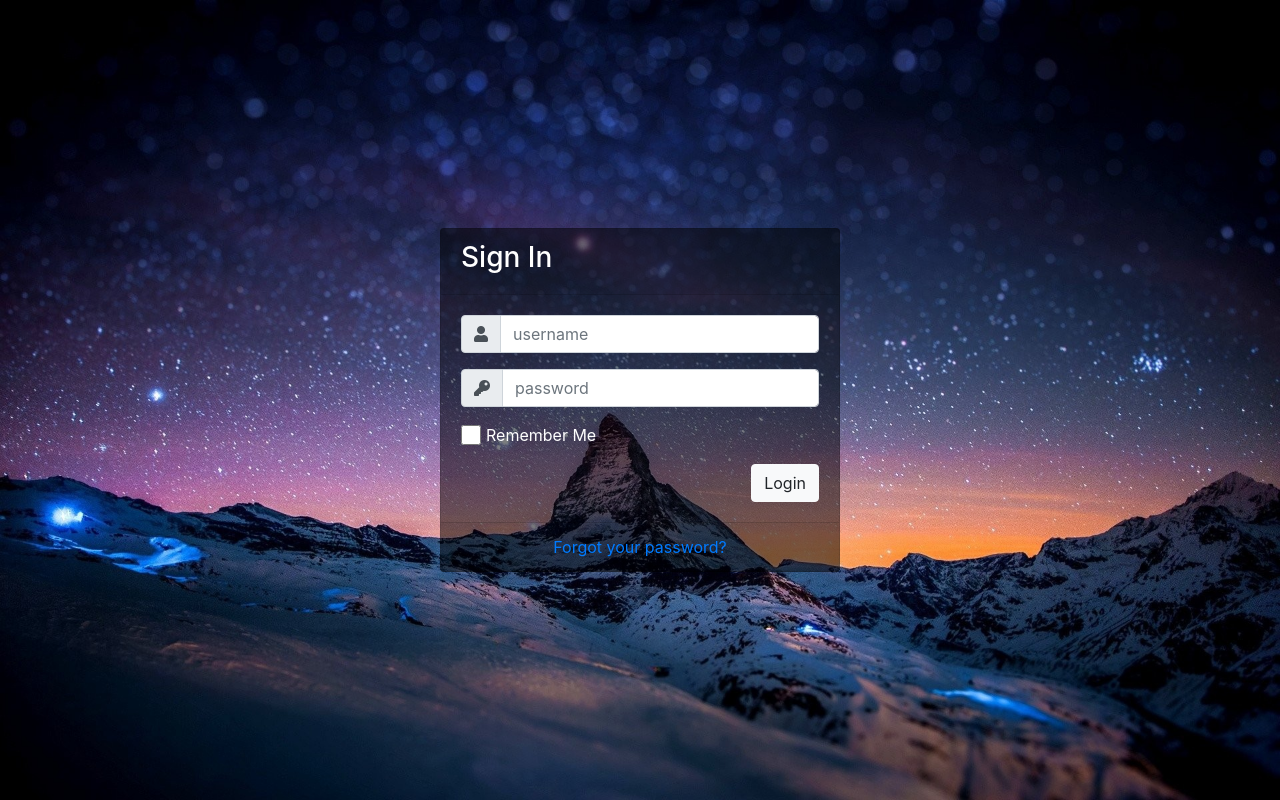
After one commit to AndyT2503/Django-product-manager, a Django app: page /accounts/login/ in a window 1280 px wide. The commit adds this page. Run offline with Django 3.2, Linux system fonts and the light colour scheme; some libraries are stand-ins or nearby versions.

Commit message:
Login User and Reset Password

```diff
--- a/Shop/forms.py
+++ b/Shop/forms.py
@@ -1,6 +1,9 @@
 from django import forms
 from .models import Product, Brand
+from django.contrib.auth.forms import AuthenticationForm
 from ckeditor.widgets import CKEditorWidget
+from django.contrib.auth import authenticate
+
 
 class ProductForm(forms.ModelForm):
     #description  = forms.CharField(widget= CKEditorWidget())
@@ -15,3 +18,23 @@ class ProductForm(forms.ModelForm):
             'brand' : forms.Select(attrs={"class": "form-control"}),
             'image' : forms.FileInput(attrs={"id": "imgInp", "name": "imgInp"})
         }
+
+
+class LoginForm(forms.Form):
+    username = forms.CharField(widget=forms.TextInput(attrs={"class": "form-control", "placeholder": "username"}) ,max_length=255, required=True)
+    password = forms.CharField(widget=forms.PasswordInput(attrs={"class": "form-control", "placeholder": "password"}), required=True)
+    remember_me = forms.BooleanField(required=False,widget= forms.CheckboxInput(attrs={"value": "Remember Me"}))
+
+    def clean(self):
+        username = self.cleaned_data.get('username')
+        password = self.cleaned_data.get('password')
+        user = authenticate(username=username, password=password)
+        if not user or not user.is_active:
+            raise forms.ValidationError("Sorry, that login was invalid. Please try again.")
+        return self.cleaned_data
+
+    def login(self, request):
+        username = self.cleaned_data.get('username')
+        password = self.cleaned_data.get('password')
+        user = authenticate(username=username, password=password)
+        return user
--- /dev/null
+++ b/Shop/templates/registration/base.html
@@ -0,0 +1,68 @@
+{% load static %}
+<!DOCTYPE html>
+<html lang="en">
+<head>
+    <meta charset="UTF-8">
+    <meta name="viewport" content="width=device-width, initial-scale=1.0">
+    <link rel="stylesheet" href="https://maxcdn.bootstrapcdn.com/bootstrap/4.0.0/css/bootstrap.min.css"
+        integrity="sha384-Gn5384xqQ1aoWXA+058RXPxPg6fy4IWvTNh0E263XmFcJlSAwiGgFAW/dAiS6JXm" crossorigin="anonymous">
+    <link rel="stylesheet" href="https://use.fontawesome.com/releases/v5.3.1/css/all.css"
+        integrity="sha384-mzrmE5qonljUremFsqc01SB46JvROS7bZs3IO2EmfFsd15uHvIt+Y8vEf7N7fWAU" crossorigin="anonymous">
+    <script src="https://www.google.com/recaptcha/api.js" async defer></script>
+
+    <style>
+        html,
+        body {
+            height: 100%;
+            background-image: url({% static 'Shop/images/logo/573249.jpg' %});
+            background-repeat: no-repeat;
+            background-size: cover;
+        }
+
+        .card {
+            height: fit-content;
+            width: 400px;
+            margin-top: auto;
+            margin-bottom: auto;
+            background-color: rgba(0, 0, 0, 0.5) !important;
+        }
+
+        .remember {
+            color: white;
+        }
+
+        .remember input {
+            width: 20px;
+            height: 20px;
+            margin-left: 15px;
+            margin-right: 5px;
+        }
+    </style>
+    <title>V-shop</title>
+</head>
+
+<body>
+    <div class="d-flex justify-content-center h-100">
+        <div class="card">
+            {% block content %}
+            {% endblock %}
+        </div>
+    </div>
+
+    <script src="https://www.google.com/recaptcha/api.js?onload=onloadCallback&render=explicit" async defer>
+    </script>
+
+
+
+    <script src="https://code.jquery.com/jquery-3.2.1.slim.min.js"
+        integrity="sha384-KJ3o2DKtIkvYIK3UENzmM7KCkRr/rE9/Qpg6aAZGJwFDMVNA/GpGFF93hXpG5KkN"
+        crossorigin="anonymous"></script>
+    <script src="https://cdnjs.cloudflare.com/ajax/libs/popper.js/1.12.9/umd/popper.min.js"
+        integrity="sha384-ApNbgh9B+Y1QKtv3Rn7W3mgPxhU9K/ScQsAP7hUibX39j7fakFPskvXusvfa0b4Q"
+        crossorigin="anonymous"></script>
+    <script src="https://maxcdn.bootstrapcdn.com/bootstrap/4.0.0/js/bootstrap.min.js"
+        integrity="sha384-JZR6Spejh4U02d8jOt6vLEHfe/JQGiRRSQQxSfFWpi1MquVdAyjUar5+76PVCmYl"
+        crossorigin="anonymous"></script>
+</body>
+
+</html>
--- /dev/null
+++ b/Shop/templates/registration/login.html
@@ -0,0 +1,47 @@
+{% extends "registration/base.html" %}
+
+{% block content %}
+<div class="card-header">
+    <h3 style="color: white;">Sign In</h3>
+</div>
+<div class="card-body">
+    <form action="" method="POST">
+        {% csrf_token %}
+        <div class="input-group form-group">
+            <div class="input-group-prepend">
+                <span class="input-group-text"><i class="fas fa-user"></i></span>
+            </div>
+            {{form.username}}
+
+        </div>
+        <div class="input-group form-group">
+            <div class="input-group-prepend">
+                <span class="input-group-text"><i class="fas fa-key"></i></span>
+            </div>
+            {{form.password}}
+
+        </div>
+
+        <div class="row align-items-center remember">
+            {{form.remember_me}} Remember Me
+        </div>
+
+        <div class="g-recaptcha" data-sitekey="6Lf2SK0ZAAAAAH_juzDhMv-lFiIqGbfYDKi_Dh-4" style="margin-top: 5px;"></div>
+        {% if form.errors %}
+        <div class="alert alert-danger alert-dismissible fade show" style="margin-top: 6px;">
+            <strong>Error!</strong> Wrong username or password.
+            <button type="button" class="close" data-dismiss="alert">&times;</button>
+        </div>
+        {% endif %}
+        <div class="form-group">
+            <input type="submit" style="margin-top: 0.75rem;" value="Login"
+                class=" btn float-right btn-light">
+        </div>
+    </form>
+</div>
+<div class="card-footer">
+    <div class="d-flex justify-content-center">
+        <a href="/password/reset">Forgot your password?</a>
+    </div>
+</div>
+{% endblock %}
--- a/Shop/urls.py
+++ b/Shop/urls.py
@@ -1,17 +1,20 @@
 from django.conf.urls import include, url
 from django.urls import path
+from django.contrib import admin
+from django.contrib.auth.decorators import login_required
+
 
 from . import views
 
 urlpatterns = [
-   url(r'^/?$', views.home),
-   url(r'^home/?$', views.home),
+   path('home/', views.home, name="home"),
    path('product/<int:id>/', views.product_detail),
    path('search/', views.search),
    path('brand/<str:name>/', views.brand_detail),
    path('product/post/', views.product_create_view),
-   path('product/update/<int:pk>/', views.product_update_view, name = "updateproduct"),
-   path('product/delete/', views.DeleteProduct.as_view(), name = "deleteproduct"),
+   path('product/update/<int:pk>/',
+         views.product_update_view, name="updateproduct"),
+   path('product/delete/', login_required(views.DeleteProduct.as_view()), name="deleteproduct"),
    path('autocomplete/', views.autocomplete, name="autocomplete"),
 
 ]
--- a/Shop/views.py
+++ b/Shop/views.py
@@ -4,13 +4,17 @@ from django.template import loader
 from django.db.models import Q
 from .models import Brand, Product
 from django.contrib import messages
-from .forms import ProductForm
+from .forms import ProductForm, LoginForm
+from django.contrib.auth import login
 from django.views.generic import View
 from django.core.paginator import Paginator
+from django.conf import settings
+from django.contrib.auth.decorators import login_required
+import requests
 
 # Create your views here.
 
-
+@login_required
 def home(request):
     latest_products_list = Product.objects.all().order_by('-created_at')
     first_product = latest_products_list[0]
@@ -28,6 +32,7 @@ def home(request):
     return HttpResponse(template.render(context, request))
 
 
+@login_required
 def product_detail(request, id):
     template = 'Shop/product_detail.html'
     try:
@@ -42,7 +47,7 @@ def product_detail(request, id):
 
     return render(request, template, context)
 
-
+@login_required
 def brand_detail(request, name):
     product = Product.objects.filter(brand__Name=name)
 
@@ -57,7 +62,7 @@ def brand_detail(request, name):
 
     return render(request, template, context)
 
-
+@login_required
 def search(request):
     if request.method == 'POST':
         srch = request.POST['search']
@@ -79,10 +84,7 @@ def search(request):
             return HttpResponseRedirect('/search')
     return render(request, 'Shop/search.html')
 
-
-
-
-
+@login_required
 def product_create_view(request):
     form = ProductForm()
 
@@ -96,7 +98,7 @@ def product_create_view(request):
                             'title': "Đăng tải sản phẩm mới", "button": "Đăng sản phẩm"})
     return render(request, 'Shop/product_form.html', {'form': form, 'title': "Đăng tải sản phẩm mới", "button": "Đăng sản phẩm"})
 
-
+@login_required
 def product_update_view(request, pk):
     product = Product.objects.get(id=pk)
     form = ProductForm(instance=product)
@@ -110,6 +112,7 @@ def product_update_view(request, pk):
             return render(request, 'Shop/product_form.html', {'error': "Thông tin sản phẩm không hợp lệ", 'form': form,
                             'title': "Cập nhật thông tin sản phẩm", "button": "Cập nhật"})
     return render(request, 'Shop/product_form.html', {'form': form, 'title': "Cập nhật thông tin sản phẩm", "button": "Cập nhật"})
+
 
 def autocomplete(request):
     if 'term' in request.GET:
@@ -127,8 +130,7 @@ def autocomplete(request):
                 res.append(product.title)
 
         return JsonResponse(res, safe=False)
-    return render(request, 'Shop/base.html')
-
+    return HttpResponseRedirect('/')
 
 
 class DeleteProduct(View):
@@ -140,3 +142,32 @@ class DeleteProduct(View):
             'deleted': True
         }
         return JsonResponse(data)
+
+
+def login_view(request):
+    if request.user.is_authenticated:
+        return HttpResponseRedirect("/home")
+    form = LoginForm(request.POST or None)
+    error = ""
+    if request.POST and form.is_valid():
+        user = form.login(request)
+        remember_me = form.cleaned_data['remember_me']
+        print(remember_me)
+        if user:
+            ''' Begin reCAPTCHA validation '''
+            recaptcha_response = request.POST.get('g-recaptcha-response')
+            data = {
+                'secret': settings.GOOGLE_RECAPTCHA_SECRET_KEY,
+                'response': recaptcha_response
+            }
+            r = requests.post('https://www.google.com/recaptcha/api/siteverify', data=data)
+            result = r.json()
+            ''' End reCAPTCHA validation '''
+            if result['success']:
+                login(request, user)
+                if remember_me == False:
+                    request.session.set_expiry(0)
+                return HttpResponseRedirect("/home")
+
+
+    return render(request, 'registration/login.html', {'form': form, 'err': error })
--- a/mysite/urls.py
+++ b/mysite/urls.py
@@ -3,7 +3,27 @@ from django.conf.urls import url, include
 from django.contrib import admin
 from django.conf import settings
 from django.conf.urls.static import static
+from django.contrib.auth import views as auth_views
+from Shop.views import login_view
+
+
+
 urlpatterns = [
     url(r'^admin/', admin.site.urls),
     url(r'', include('Shop.urls', namespace='Shop')),
+    url(r'^/?$', login_view, name='login'),
+    url(r'^accounts/login/$', login_view, name='login'),
+    url(r'^accounts/logout/$',auth_views.LogoutView.as_view(next_page='/'), name='logout'),
+    url(r'^password/reset/$',
+                auth_views.PasswordResetView.as_view(template_name='registration/password_reset.html'),
+                name='password_reset'),
+   url(r'^password/reset/done/$',
+                auth_views.PasswordResetDoneView.as_view(template_name='registration/reset_done.html'),
+                name='password_reset_done'),
+   url(r'^password/reset/complete/$',
+                auth_views.PasswordResetCompleteView.as_view(template_name='registration/reset_complete.html'),
+                name='password_reset_complete'),
+   url(r'^password/reset/confirm/(?P<uidb64>[0-9A-Za-z]+)-(?P<token>.+)/$',
+                auth_views.PasswordResetConfirmView.as_view(template_name='registration/reset_confirm.html'),
+                name='password_reset_confirm'),
 ] + static(settings.MEDIA_URL, document_root=settings.MEDIA_ROOT)
```
Also changed, not shown: Shop/templates/Shop/base.html (+8 -7 lines), Shop/templates/registration/password_reset.html (added, +24 -0 lines), Shop/templates/registration/reset_complete.html (added, +14 -0 lines), Shop/templates/registration/reset_confirm.html (added, +29 -0 lines), Shop/templates/registration/reset_done.html (added, +13 -0 lines), mysite/settings.py (+13 -0 lines), Shop/static/Shop/images/logo/573249.jpg (added), db.sqlite3.
